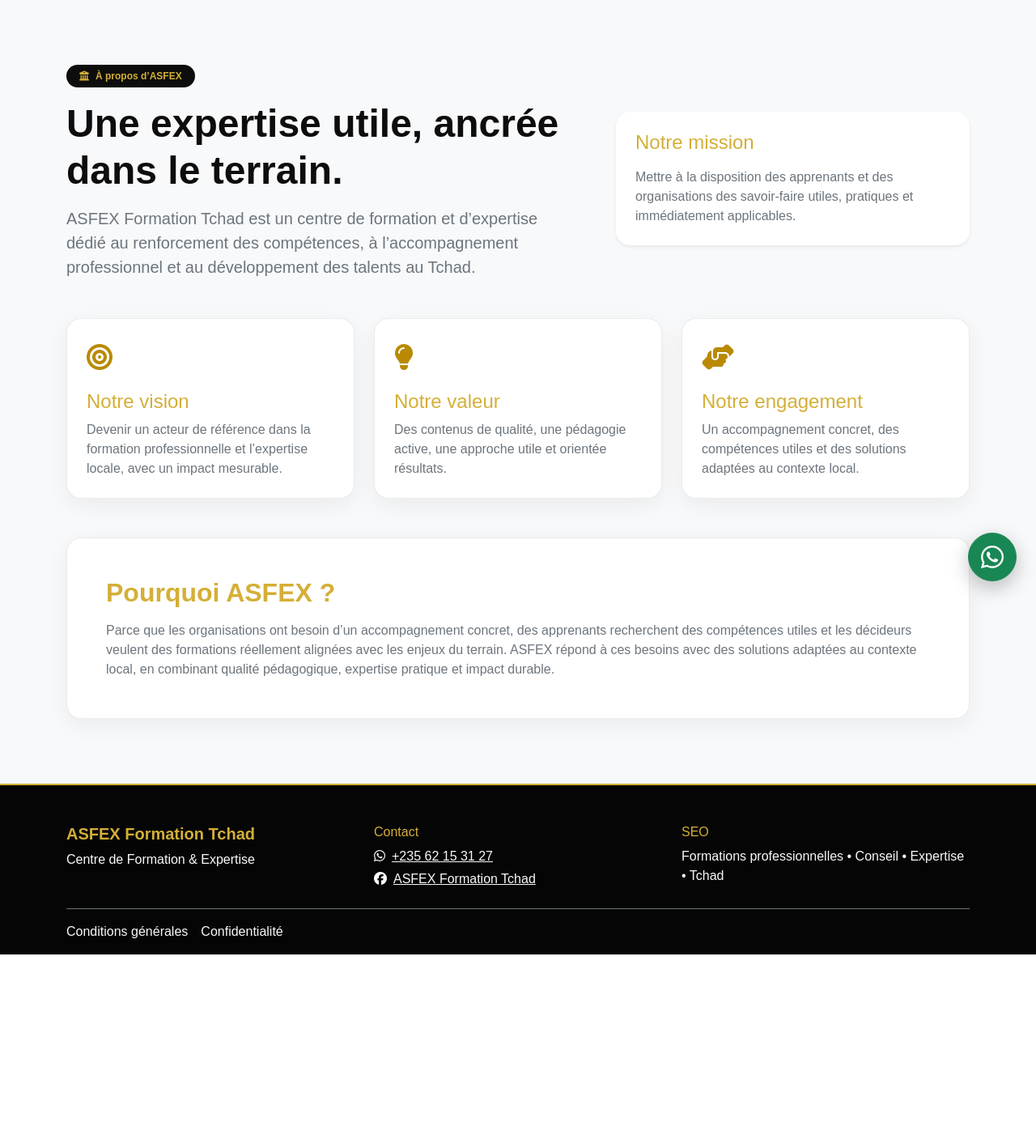
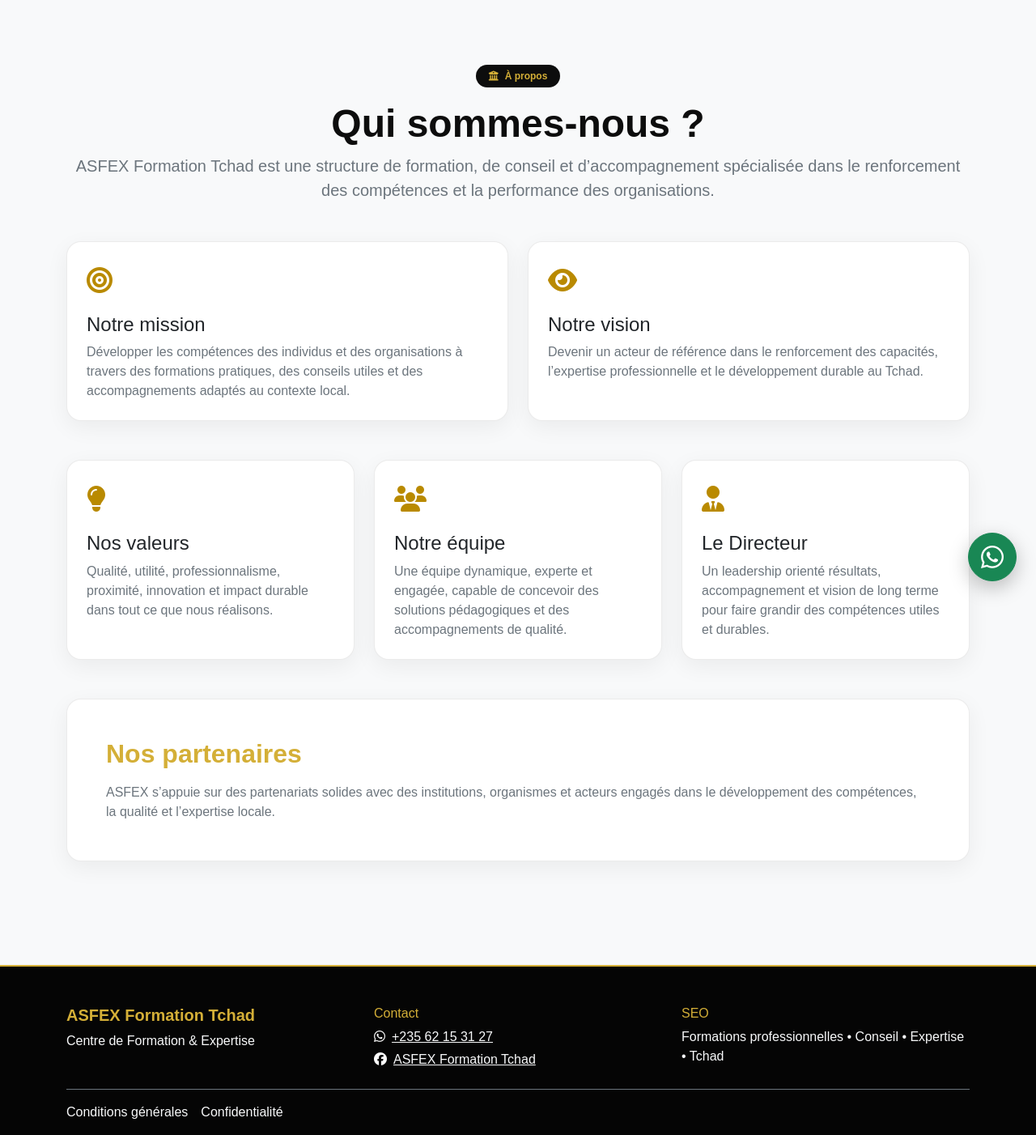
Before and after one commit to f3l1x235/afex, a Django app: page /a-propos/ in a window 1280 px wide. Shown: the part 58-1460 px from the top of the page at 81% size. Before the commit the page ends 1237 px from the top, so only its background shows below. Run offline with Django 5.2, Linux system fonts and the light colour scheme; data comes from the database, SQL or seed files in the repository.

Commit message:
Update about and courses pages with enhanced content and SEO metadata

```diff
--- a/templates/about.html
+++ b/templates/about.html
@@ -1,55 +1,64 @@
 {% extends 'base.html' %}
 
 {% block title %}À propos d’ASFEX Formation Tchad{% endblock %}
-{% block meta_description %}Découvrez la mission, la vision et l’expertise d’ASFEX Formation Tchad, un centre de formation professionnelle et d’accompagnement au Tchad.{% endblock %}
-{% block meta_keywords %}ASFEX Tchad, mission, vision, centre de formation, expertise, accompagnement{% endblock %}
+{% block meta_description %}Découvrez ASFEX Formation Tchad, son histoire, sa mission, ses valeurs, son équipe et ses partenariats au service des compétences et du développement professionnel.{% endblock %}
+{% block meta_keywords %}ASFEX Tchad, mission, vision, valeurs, équipe, directeur, partenaires, expertises{% endblock %}
 
 {% block content %}
 <section class="section-pad bg-light">
   <div class="container">
-    <div class="row align-items-center g-5">
-      <div class="col-lg-7">
-        <span class="badge bg-dark text-gold rounded-pill px-3 py-2 mb-3">
-          <i class="fa-solid fa-building-columns me-2"></i>À propos d’ASFEX
-        </span>
-        <h1 class="fw-bold display-5 mb-3">Une expertise utile, ancrée dans le terrain.</h1>
-        <p class="lead text-secondary">ASFEX Formation Tchad est un centre de formation et d’expertise dédié au renforcement des compétences, à l’accompagnement professionnel et au développement des talents au Tchad.</p>
+    <div class="text-center mb-5">
+      <span class="badge bg-dark text-gold rounded-pill px-3 py-2 mb-3">
+        <i class="fa-solid fa-building-columns me-2"></i>À propos
+      </span>
+      <h1 class="fw-bold display-5">Qui sommes-nous ?</h1>
+      <p class="lead text-secondary">ASFEX Formation Tchad est une structure de formation, de conseil et d’accompagnement spécialisée dans le renforcement des compétences et la performance des organisations.</p>
+    </div>
+
+    <div class="row g-4 mb-5">
+      <div class="col-md-6">
+        <div class="card h-100 p-4">
+          <div class="feature-icon mb-3"><i class="fa-solid fa-bullseye"></i></div>
+          <h3 class="h4">Notre mission</h3>
+          <p class="text-secondary mb-0">Développer les compétences des individus et des organisations à travers des formations pratiques, des conseils utiles et des accompagnements adaptés au contexte local.</p>
+        </div>
       </div>
-      <div class="col-lg-5">
-        <div class="card p-4 border-0 shadow-sm">
-          <h4 class="text-gold mb-3">Notre mission</h4>
-          <p class="mb-0 text-secondary">Mettre à la disposition des apprenants et des organisations des savoir-faire utiles, pratiques et immédiatement applicables.</p>
+      <div class="col-md-6">
+        <div class="card h-100 p-4">
+          <div class="feature-icon mb-3"><i class="fa-solid fa-eye"></i></div>
+          <h3 class="h4">Notre vision</h3>
+          <p class="text-secondary mb-0">Devenir un acteur de référence dans le renforcement des capacités, l’expertise professionnelle et le développement durable au Tchad.</p>
         </div>
       </div>
     </div>
 
-    <div class="row g-4 mt-2">
+    <div class="row g-4 mb-5">
       <div class="col-md-4">
         <div class="card h-100 p-4">
-          <div class="feature-icon mb-3"><i class="fa-solid fa-bullseye"></i></div>
-          <h4 class="text-gold">Notre vision</h4>
-          <p class="text-secondary mb-0">Devenir un acteur de référence dans la formation professionnelle et l’expertise locale, avec un impact mesurable.</p>
+          <div class="feature-icon mb-3"><i class="fa-solid fa-lightbulb"></i></div>
+          <h3 class="h4">Nos valeurs</h3>
+          <p class="text-secondary mb-0">Qualité, utilité, professionnalisme, proximité, innovation et impact durable dans tout ce que nous réalisons.</p>
         </div>
       </div>
       <div class="col-md-4">
         <div class="card h-100 p-4">
-          <div class="feature-icon mb-3"><i class="fa-solid fa-lightbulb"></i></div>
-          <h4 class="text-gold">Notre valeur</h4>
-          <p class="text-secondary mb-0">Des contenus de qualité, une pédagogie active, une approche utile et orientée résultats.</p>
+          <div class="feature-icon mb-3"><i class="fa-solid fa-users"></i></div>
+          <h3 class="h4">Notre équipe</h3>
+          <p class="text-secondary mb-0">Une équipe dynamique, experte et engagée, capable de concevoir des solutions pédagogiques et des accompagnements de qualité.</p>
         </div>
       </div>
       <div class="col-md-4">
         <div class="card h-100 p-4">
-          <div class="feature-icon mb-3"><i class="fa-solid fa-handshake-angle"></i></div>
-          <h4 class="text-gold">Notre engagement</h4>
-          <p class="text-secondary mb-0">Un accompagnement concret, des compétences utiles et des solutions adaptées au contexte local.</p>
+          <div class="feature-icon mb-3"><i class="fa-solid fa-user-tie"></i></div>
+          <h3 class="h4">Le Directeur</h3>
+          <p class="text-secondary mb-0">Un leadership orienté résultats, accompagnement et vision de long terme pour faire grandir des compétences utiles et durables.</p>
         </div>
       </div>
     </div>
 
-    <div class="card mt-5 p-4 p-lg-5">
-      <h2 class="fw-bold mb-3 text-gold">Pourquoi ASFEX ?</h2>
-      <p class="mb-0 text-secondary">Parce que les organisations ont besoin d’un accompagnement concret, des apprenants recherchent des compétences utiles et les décideurs veulent des formations réellement alignées avec les enjeux du terrain. ASFEX répond à ces besoins avec des solutions adaptées au contexte local, en combinant qualité pédagogique, expertise pratique et impact durable.</p>
+    <div class="card p-5 mb-5">
+      <h2 class="fw-bold mb-3 text-gold">Nos partenaires</h2>
+      <p class="mb-0 text-secondary">ASFEX s’appuie sur des partenariats solides avec des institutions, organismes et acteurs engagés dans le développement des compétences, la qualité et l’expertise locale.</p>
     </div>
   </div>
 </section>
--- a/templates/courses.html
+++ b/templates/courses.html
@@ -9,7 +9,7 @@
   <div class="container">
     <div class="text-center mb-5">
       <span class="badge bg-dark text-gold rounded-pill px-3 py-2 mb-3">
-        <i class="fa-solid fa-graduation-cap me-2"></i>🎓 Formations
+        <i class="fa-solid fa-graduation-cap me-2"></i> Formations
       </span>
       <h1 class="fw-bold display-5">Formations pour particuliers et professionnels</h1>
       <p class="lead text-secondary">Des parcours pratiques pour développer des compétences utiles, transférables et directement applicables dans le quotidien professionnel.</p>
```
